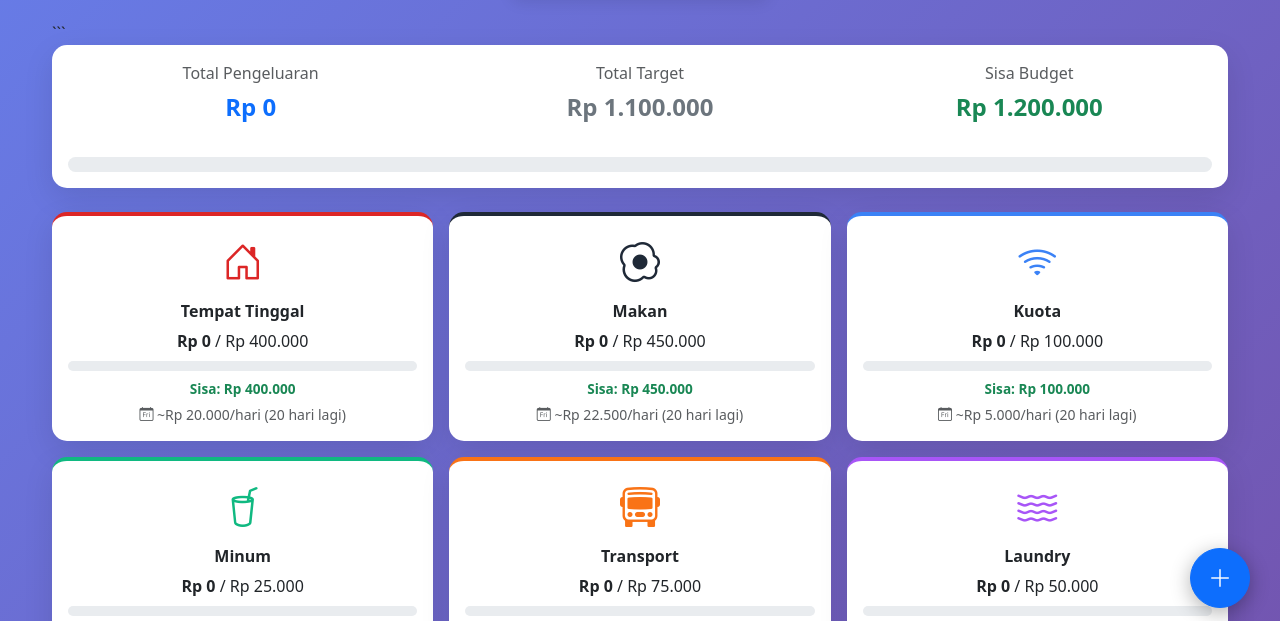
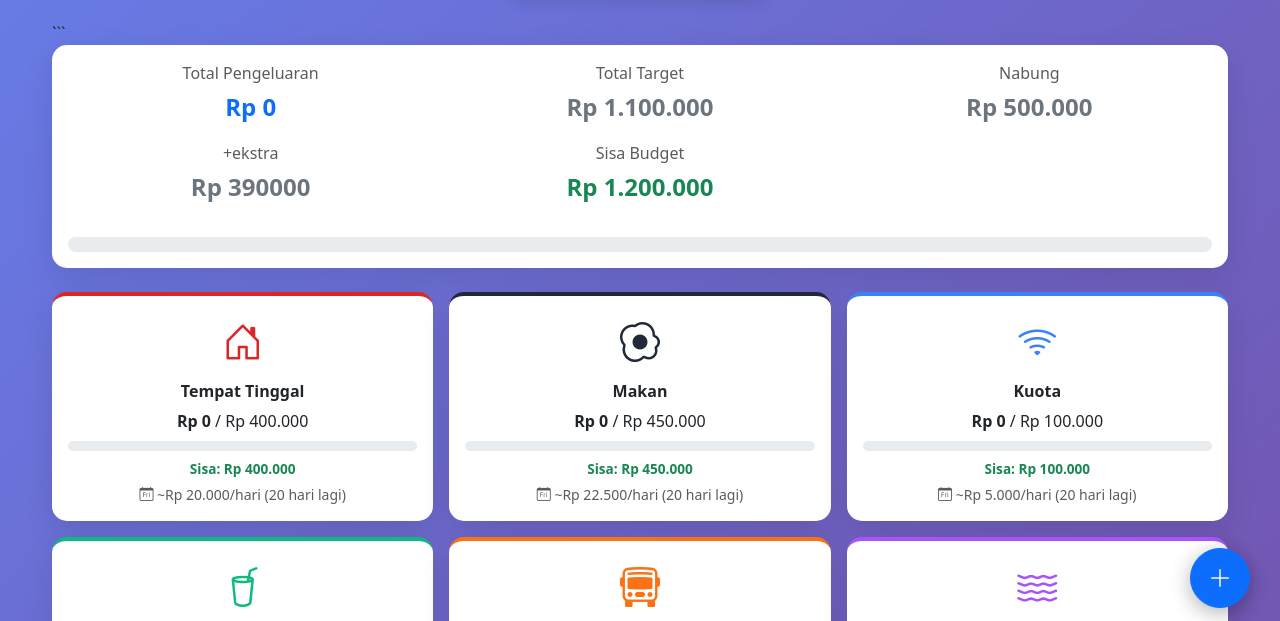
Before and after one commit to ilzamafif/testung, a plain HTML site: page index.html in a window 1280 px wide. Shown: the part 162-783 px from the top of the page. Drawn offline with nearby package versions, Linux system fonts and the light colour scheme.

Commit message:
Add savings and extra contributions to index.html

```diff
--- a/index.html
+++ b/index.html
@@ -153,9 +153,18 @@
                     <p class="stat-value text-secondary">Rp 1.100.000</p>
                 </div>
                 <div class="col-md-4">
+                    <p class="text-muted mb-1">Nabung </p>
+                    <p class="stat-value text-secondary">Rp 500.000</p>
+                </div>
+                <div class="col-md-4">
+                    <p class="text-muted mb-1">+ekstra</p>
+                    <p class="stat-value text-secondary">Rp 390000</p>
+                </div>
+                <div class="col-md-4">
                     <p class="text-muted mb-1">Sisa Budget</p>
                     <p class="stat-value text-success" id="remainingBudget">Rp 1.100.000</p>
                 </div>
+
             </div>
             <div class="progress mt-3" style="height: 15px;">
                 <div class="progress-bar" id="overallProgress" role="progressbar" style="width: 0%"></div>
```
